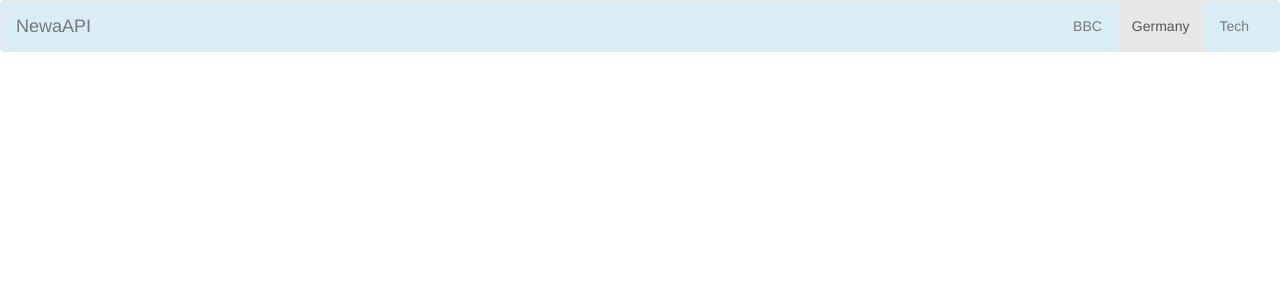
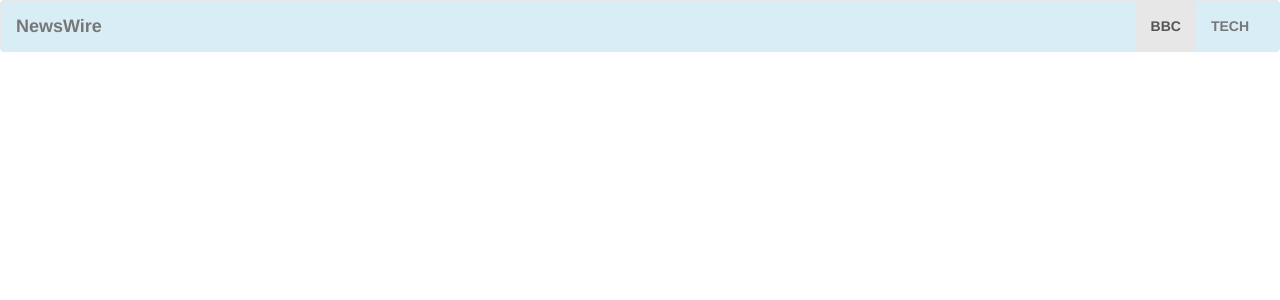
Before and after one commit to erhic/NewsApi, a Flask app: template app/templates/base.html in a window 1280 px wide. Shown: the top 300 px of the page. Run offline with Flask 2, Linux system fonts and the light colour scheme; the template is opened without the code that fills it, so the values that code supplies are empty; some libraries are stand-ins or nearby versions.

Commit message:
updated navbar

```diff
--- a/app/templates/navbar.html
+++ b/app/templates/navbar.html
@@ -8,7 +8,7 @@
           <span class="icon-bar"></span>
           <span class="icon-bar"></span>
         </button>
-            <a class="navbar-brand  fw-bold" href="#">NewaAPI</a>
+            <a class="navbar-brand" href="#"><strong>NewsWire</strong></a>
         </div>
 
         <!-- Collect the nav links, forms, and other content for toggling -->
@@ -16,9 +16,8 @@
 
 
             <ul class="nav navbar-nav navbar-right">
-                <li><a href="#">BBC</a></li>
-                <li class="active"><a href="#">Germany<span class="sr-only">(current)</span></a></li>
-                <li><a href="#">Tech</a></li>
+                <li class="active"><a href="/"><strong>BBC</strong><span class="sr-only">(current)</span></a></li>
+                <li><a href="/tech"><strong>TECH</strong></a></li>
 
             </ul>
         </div>
```
